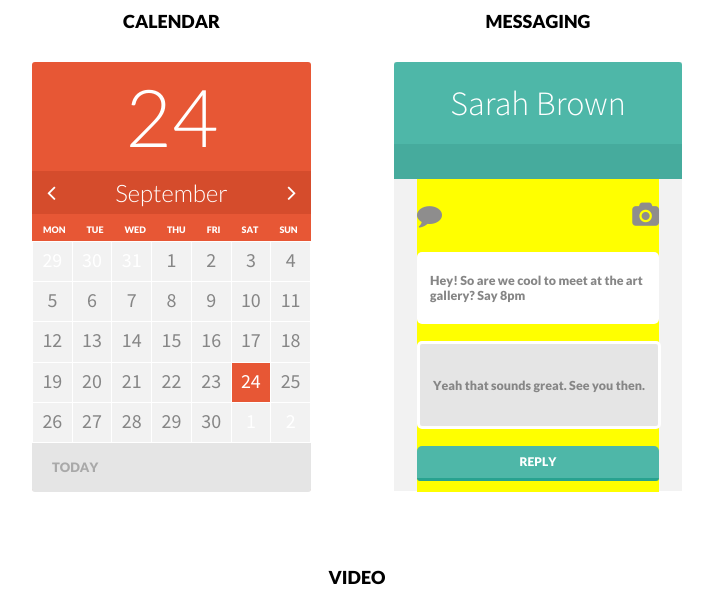
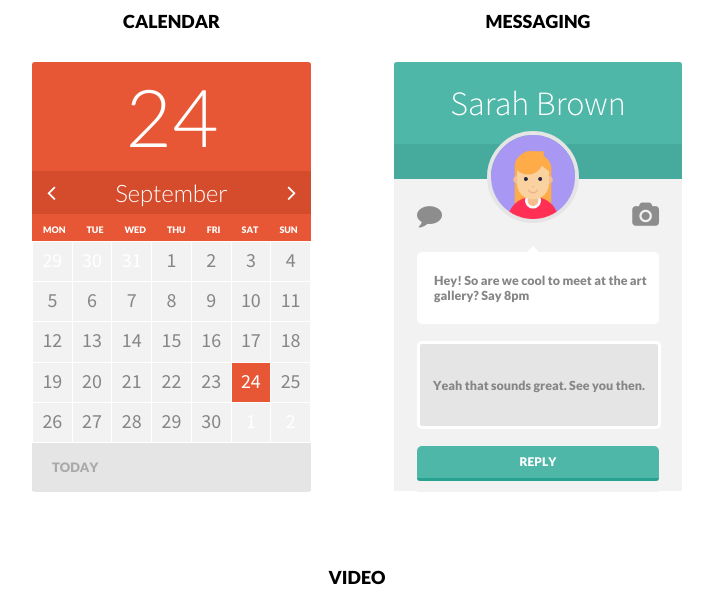
Before and after one commit to Vnam92/Vnam92-FullStackDevelopment-2-layou, a plain HTML site: page index.html in a window 1280 px wide. Shown: the part 2640-3236 px from the top of the page, without its empty margins (283-996 px from the left). Drawn offline with Linux system fonts and the light colour scheme.

Commit message:
11 commit Project is ready!

```diff
--- a/css/stylesheet.less
+++ b/css/stylesheet.less
@@ -302,7 +302,7 @@
   .tick-boxes-container{
     width: 90px;
   }
-  }
+}
 }
 
 @font-size-search: 14px;
@@ -352,7 +352,7 @@
 .not-found{
   background: #e75735;
   color: #ffffff;
-  }
+}
 }
 
 .user-profile-container{
@@ -463,7 +463,7 @@
       }
     }
   }
-  }
+}
 }
 
 @font-size-news: 28px;
@@ -831,12 +831,14 @@
         width: 84%;
         height: 313px;
         display: block;
-        background: yellow;
+        background: #f2f2f2;
         margin: 35px auto 0;
 
         .message-user-icons{
           width: 100%;
           height: 64px;
+          display: block;
+          position: relative;
           i{
             font-size: 25px;
             color: #8e8d8d;
@@ -849,12 +851,13 @@
             }
           }
           .message-user-avatar{
-            text-align: center;
+            margin: auto;
+            position: absolute;
             width: 84px;
             height: 84px;
-            bottom: 50px;
-            display: block;
-            -webkit-border-radius: 50%;
+            bottom: 20px;
+            left: 70px;
+            display: -webkit-inline-box;
             border-radius: 50%;
             border: 4px solid #e5e5e5;
             img.message-profile-img{
@@ -872,7 +875,7 @@
           -webkit-border-radius: 5px;
           border-radius: 5px;
           span{
-            padding-left:13px ;
+            padding-left:5px ;
             text-align: left;
             display:table-cell;
             vertical-align: middle;
@@ -880,6 +883,16 @@
             font-family:"Lato Black";
             color: #868686;
           }
+        }
+        .msg-question:before{
+          content: "";
+          display: block;
+          position: relative;
+          left: 110px;
+          bottom: 6px;
+          border-style: solid;
+          border-width: 0 6.5px 6px 6.5px;
+          border-color: transparent transparent #ffffff transparent;
         }
         .msg-answer{
           margin: 17px auto;
@@ -947,7 +960,7 @@
     display: block;
     position: relative;
     -webkit-border-radius: 3px;
-            border-radius: 3px;
+    border-radius: 3px;
     .video-handler-panel{
       width: 100%;
       height: 48px;
@@ -991,7 +1004,7 @@
         bottom: 48px;
         float: right;
         -webkit-border-radius: 0 0 3px;
-                border-radius: 0 0 3px;
+        border-radius: 0 0 3px;
         i{
           color: #fff;
           font-size: 20px;
--- a/index.html
+++ b/index.html
@@ -351,9 +351,9 @@
 						<div class="massage-username">Sarah Brown</div>
 						<div class="message-user-info-wrapper">
 							<div class="message-user-icons">
-								<!-- <div class="message-user-avatar">
+								<div class="message-user-avatar">
 									<img class="message-profile-img" src="images/person-girl.png" alt="">
-								</div> -->
+								</div>
 								<i class="fa fa-comment msg-comment" aria-hidden="true"></i>
 								<i class="fa fa-camera msg-camera" aria-hidden="true"></i>
 							</div>
```
Also changed, not shown: css/stylesheet.css.
